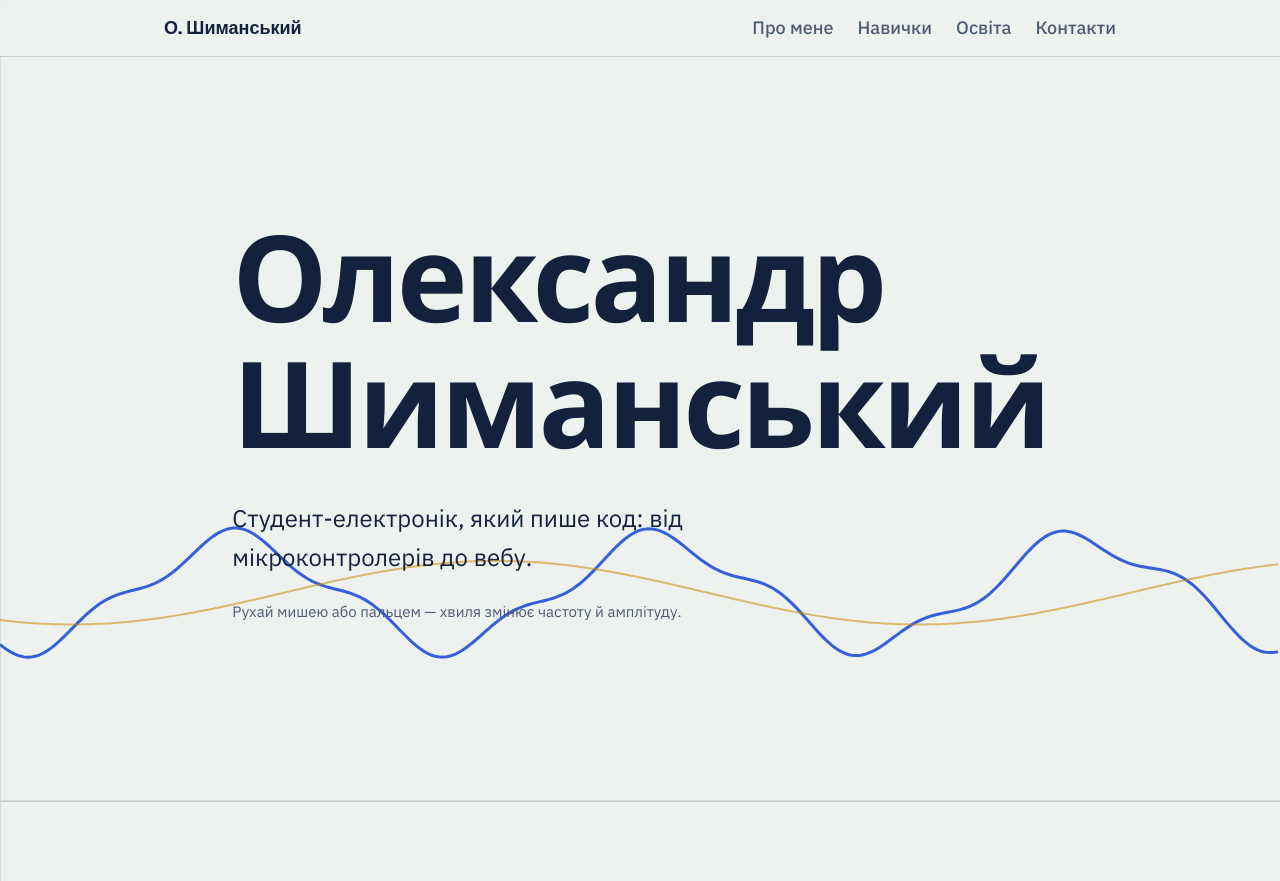
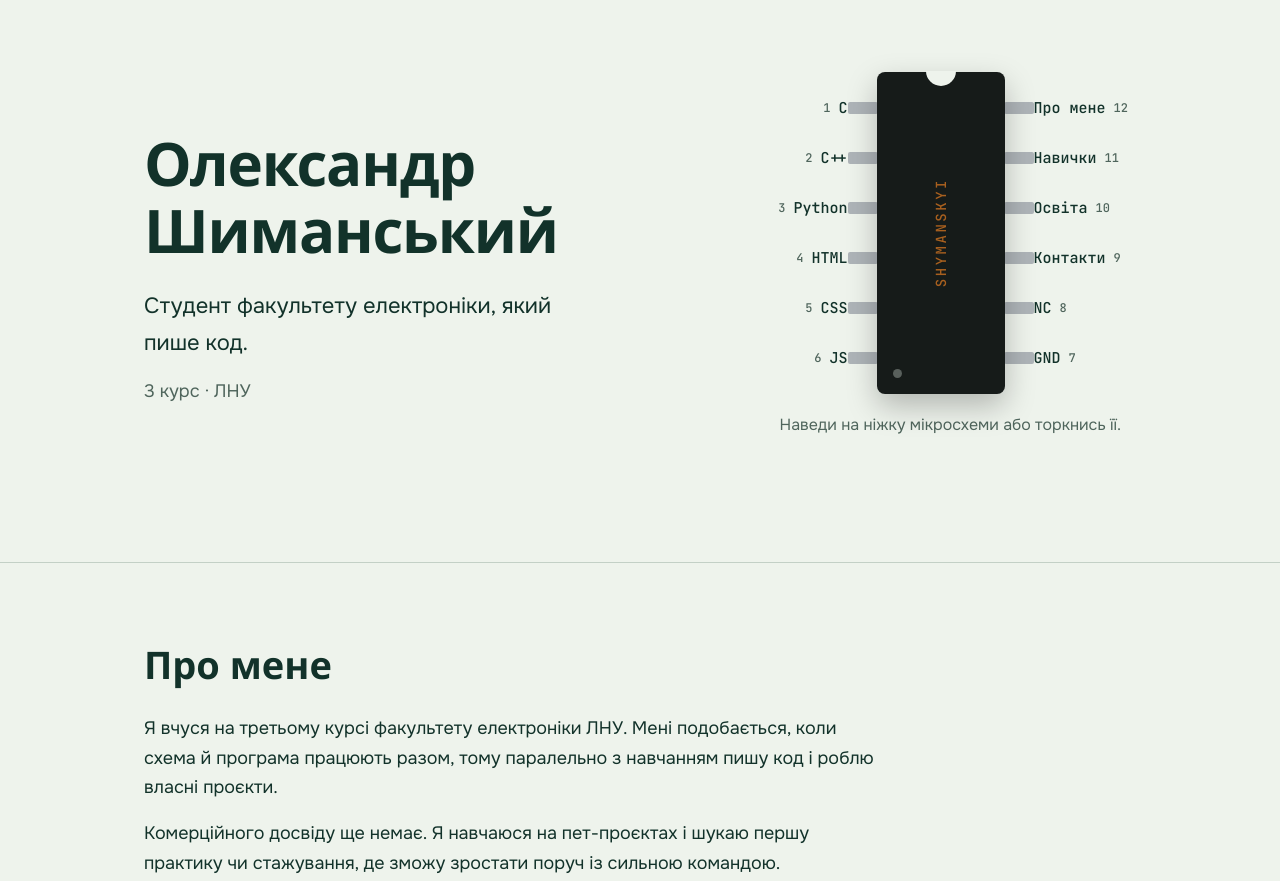
Before and after one commit to AlEx7x7x/CV, a plain HTML site: page index.html in a window 1280 px wide. Shown: the top 881 px of the page. Drawn offline with nearby package versions, Linux system fonts and the light colour scheme; a web font is replaced by a local one.

Commit message:
Second version

```diff
--- a/index.html
+++ b/index.html
@@ -6,18 +6,39 @@
 <title>Олександр Шиманський — CV</title>
 <link rel="preconnect" href="https://fonts.googleapis.com">
 <link rel="preconnect" href="https://fonts.gstatic.com" crossorigin>
-<link href="https://fonts.googleapis.com/css2?family=Bricolage+Grotesque:wght@500;700;800&family=IBM+Plex+Sans:wght@400;500&display=swap" rel="stylesheet">
+<link href="https://fonts.googleapis.com/css2?family=Unbounded:wght@500;700&family=Onest:wght@400;500&family=JetBrains+Mono:wght@500&display=swap" rel="stylesheet">
 <link rel="stylesheet" href="style.css">
 </head>
 <body>
-<nav><div class="wrap"><a class="brand" href="#top">О. Шиманський</a><a href="#about">Про мене</a><a href="#skills">Навички</a><a class="hide" href="#edu">Освіта</a><a href="#contact">Контакти</a></div></nav>
-
-<header class="hero" id="top">
-  <canvas id="wave" aria-hidden="true"></canvas>
+<header class="hero">
   <div class="wrap">
-    <h1 aria-label="Олександр Шиманський"><span data-split>Олександр</span><span data-split>Шиманський</span></h1>
-    <p class="role">Студент-електронік, який пише код: від мікроконтролерів до вебу.</p>
-    <p class="hint">Рухай мишею або пальцем — хвиля змінює частоту й амплітуду.</p>
+    <div>
+      <h1><span>Олександр</span><span>Шиманський</span></h1>
+      <p class="role">Студент факультету електроніки, який пише код.</p>
+      <p class="meta">3 курс · ЛНУ</p>
+    </div>
+    <div class="chipbox">
+      <div class="chip" role="group" aria-label="Мікросхема з моїми навичками">
+        <div class="col">
+          <button class="pin l boot" style="--k:0" data-n="1" data-t="C — низькорівневе програмування"><small>1</small>C<i></i></button>
+          <button class="pin l boot" style="--k:1" data-n="2" data-t="C++ — об’єктно-орієнтоване програмування"><small>2</small>C++<i></i></button>
+          <button class="pin l boot" style="--k:2" data-n="3" data-t="Python — скрипти й швидкі прототипи"><small>3</small>Python<i></i></button>
+          <button class="pin l boot" style="--k:3" data-n="4" data-t="HTML — структура вебсторінок"><small>4</small>HTML<i></i></button>
+          <button class="pin l boot" style="--k:4" data-n="5" data-t="CSS — оформлення й анімації"><small>5</small>CSS<i></i></button>
+          <button class="pin l boot" style="--k:5" data-n="6" data-t="JavaScript — інтерактивність у браузері"><small>6</small>JS<i></i></button>
+        </div>
+        <div class="body"><b>SHYMANSKYI</b></div>
+        <div class="col">
+          <a class="pin r boot" style="--k:6" href="#about" data-n="12" data-t="Про мене — коротко про мене"><i></i>Про мене<small>12</small></a>
+          <a class="pin r boot" style="--k:7" href="#skills" data-n="11" data-t="Навички — повний перелік"><i></i>Навички<small>11</small></a>
+          <a class="pin r boot" style="--k:8" href="#edu" data-n="10" data-t="Освіта — де я вчуся"><i></i>Освіта<small>10</small></a>
+          <a class="pin r boot" style="--k:9" href="#contact" data-n="9" data-t="Контакти — як зі мною зв’язатися"><i></i>Контакти<small>9</small></a>
+          <button class="pin r boot" style="--k:10" data-n="8" data-t="NC — не підключено: комерційного досвіду поки немає"><i></i>NC<small>8</small></button>
+          <button class="pin r boot" style="--k:11" data-n="7" data-t="GND — земля: тут я вчуся й росту"><i></i>GND<small>7</small></button>
+        </div>
+      </div>
+      <p class="readout" id="readout" aria-live="polite">Наведи на ніжку мікросхеми або торкнись її.</p>
+    </div>
   </div>
 </header>
 
@@ -26,36 +47,34 @@
   <h2>Про мене</h2>
   <div class="about">
     <p>Я вчуся на третьому курсі факультету електроніки ЛНУ. Мені подобається, коли схема й програма працюють разом, тому паралельно з навчанням пишу код і роблю власні проєкти.</p>
-    <p>Комерційного досвіду ще немає — вчуся на пет-проєктах і шукаю першу практику чи стажування, де зможу зростати поруч із сильною командою.</p>
+    <p>Комерційного досвіду ще немає. Я навчаюся на пет-проєктах і шукаю першу практику чи стажування, де зможу зростати поруч із сильною командою.</p>
   </div>
 </div></section>
 
 <section id="skills"><div class="wrap">
   <h2>Навички</h2>
-  <div class="grid">
-    <div class="card"><h3>Системні мови</h3><div class="tags"><span>C</span><span>C++</span></div></div>
-    <div class="card"><h3>Скрипти й дані</h3><div class="tags"><span>Python</span></div></div>
-    <div class="card"><h3>Веб</h3><div class="tags"><span>HTML</span><span>CSS</span><span>JavaScript</span></div></div>
-  </div>
+  <dl class="sheet" style="margin:0">
+    <div><dt>Системні мови</dt><dd class="tg"><span>C</span><span>C++</span></dd></div>
+    <div><dt>Скрипти й дані</dt><dd class="tg"><span>Python</span></dd></div>
+    <div><dt>Веб</dt><dd class="tg"><span>HTML</span><span>CSS</span><span>JavaScript</span></dd></div>
+    <div><dt>Досвід</dt><dd>Власні пет-проєкти</dd></div>
+  </dl>
 </div></section>
 
 <section id="edu"><div class="wrap">
   <h2>Освіта</h2>
-  <div class="edu">
-    <b>3 курс</b>
-    <div><b>Факультет електроніки, ЛНУ</b><br><small>Бакалаврська програма, денна форма</small></div>
-  </div>
+  <div class="edu"><b>Факультет електроніки, ЛНУ</b><p>3 курс, бакалаврська програма</p></div>
 </div></section>
 
 <section id="contact"><div class="wrap">
-  <h2>Давайте зв’яжемось</h2>
-  <p style="max-width:50ch;margin:0 0 28px">Пишіть, якщо є пропозиція про практику, стажування чи спільний проєкт.</p>
-  <div class="mail">
+  <h2>Контакти</h2>
+  <p style="max-width:50ch;margin:0 0 26px">Пишіть, якщо є пропозиція про практику, стажування чи спільний проєкт.</p>
+  <div class="actions">
     <a class="btn" href="mailto:sashashymanskyi@gmail.com">Написати листа</a>
     <button class="btn alt" id="copy" type="button">Скопіювати адресу</button>
     <span class="toast" id="toast" role="status">Скопійовано</span>
   </div>
-  <p style="color:var(--muted);margin-top:20px">sashashymanskyi@gmail.com</p>
+  <p style="color:var(--muted);margin-top:18px">sashashymanskyi@gmail.com</p>
 </div></section>
 </main>
 <footer><div class="wrap">© 2026 Олександр Шиманський</div></footer>
--- a/script.js
+++ b/script.js
@@ -1,37 +1,9 @@
-// Oscilloscope wave
-(function(){
-  const cv=document.getElementById('wave'),ctx=cv.getContext('2d');
-  const still=matchMedia('(prefers-reduced-motion: reduce)').matches;
-  let w,h,dpr,t=0,mx=.5,my=.5,fx=.5,fy=.5;
-  function size(){dpr=Math.min(devicePixelRatio||1,2);w=cv.clientWidth;h=cv.clientHeight;cv.width=w*dpr;cv.height=h*dpr;ctx.setTransform(dpr,0,0,dpr,0,0)}
-  addEventListener('resize',size);size();
-  addEventListener('pointermove',e=>{const r=cv.getBoundingClientRect();mx=(e.clientX-r.left)/r.width;my=(e.clientY-r.top)/r.height});
-  function css(n){return getComputedStyle(document.documentElement).getPropertyValue(n).trim()}
-  function trace(col,freq,amp,ph,lw,noise){
-    ctx.beginPath();ctx.lineWidth=lw;ctx.strokeStyle=col;
-    for(let x=0;x<=w;x+=3){
-      const k=x/w;
-      const y=h*.72+Math.sin(k*freq+ph)*amp+Math.sin(k*freq*3.1+ph*1.7)*amp*.22*noise;
-      x?ctx.lineTo(x,y):ctx.moveTo(x,y);
-    }
-    ctx.stroke();
-  }
-  function draw(){
-    fx+=(mx-fx)*.06;fy+=(my-fy)*.06;
-    ctx.clearRect(0,0,w,h);
-    const freq=6+fx*26,amp=18+(1-fy)*70;
-    ctx.globalAlpha=.9;trace(css('--trace'),freq,amp,t,3,1);
-    ctx.globalAlpha=.55;trace(css('--trace2'),freq*.5,amp*.6,-t*.7,2,0);
-    ctx.globalAlpha=1;
-    t+=.025;
-    if(!still)requestAnimationFrame(draw);
-  }
-  draw();
-})();
-// Copy email
+const ro=document.getElementById('readout');
+function show(p){document.querySelectorAll('.pin.on').forEach(x=>x.classList.remove('on'));p.classList.add('on');ro.innerHTML='<b>Pin '+p.dataset.n+'</b> · '+p.dataset.t}
+document.querySelectorAll('.pin').forEach(p=>{['mouseenter','focus','click'].forEach(e=>p.addEventListener(e,()=>show(p)))});
 const btn=document.getElementById('copy'),toast=document.getElementById('toast');
 btn.addEventListener('click',async()=>{
   try{await navigator.clipboard.writeText('sashashymanskyi@gmail.com');toast.textContent='Скопійовано'}
-  catch(e){toast.textContent='Виділіть адресу нижче й скопіюйте'}
+  catch(e){toast.textContent='Скопіюйте адресу нижче'}
   toast.classList.add('on');setTimeout(()=>toast.classList.remove('on'),2200);
 });
--- a/style.css
+++ b/style.css
@@ -1,53 +1,61 @@
 :root{
-  --bg:#eef2ef; --ink:#14213d; --muted:#4d5b73; --grid:#d5ddd9; --trace:#2250d8; --trace2:#c98a00; --card:#f9fbfa; --line:#c3cfca;
+  --bg:#eef3ec; --ink:#12322a; --muted:#4f655c; --line:#c3d0c6; --card:#f8fbf7; --copper:#a8601f; --gold:#c99a12;
+  --chip:#161b19; --chip-ink:#e9f0e6; --pin:#aeb4b8;
   box-sizing:border-box; padding-top:env(safe-area-inset-top,0px); padding-bottom:env(safe-area-inset-bottom,0px);
 }
 @media (prefers-color-scheme:dark){
-  :root:not([data-theme="light"]){--bg:#0f1a2b;--ink:#e7edf6;--muted:#9aabc4;--grid:#1c2b42;--trace:#74a6ff;--trace2:#f0b93a;--card:#142238;--line:#27395a}
+  :root:not([data-theme="light"]){--bg:#0c241e;--ink:#e9f0e6;--muted:#9bb3a8;--line:#1f4a3e;--card:#0f2f27;--copper:#e3a566;--gold:#f0c84a;--chip:#060908;--pin:#8d969b}
 }
-:root[data-theme="dark"]{--bg:#0f1a2b;--ink:#e7edf6;--muted:#9aabc4;--grid:#1c2b42;--trace:#74a6ff;--trace2:#f0b93a;--card:#142238;--line:#27395a}
+:root[data-theme="dark"]{--bg:#0c241e;--ink:#e9f0e6;--muted:#9bb3a8;--line:#1f4a3e;--card:#0f2f27;--copper:#e3a566;--gold:#f0c84a;--chip:#060908;--pin:#8d969b}
+*{box-sizing:border-box}
 html{scroll-behavior:smooth;scroll-padding-top:env(safe-area-inset-top,0px)}
-*{box-sizing:border-box}
-body{margin:0;background:var(--bg);color:var(--ink);font:400 18px/1.6 "IBM Plex Sans",system-ui,sans-serif;
-  background-image:linear-gradient(var(--grid) 1px,transparent 1px),linear-gradient(90deg,var(--grid) 1px,transparent 1px);background-size:48px 48px;background-attachment:fixed}
-h1,h2,h3{font-family:"Bricolage Grotesque","Segoe UI",sans-serif;line-height:1.05;margin:0}
+body{margin:0;background:var(--bg);color:var(--ink);font:400 18px/1.65 Onest,system-ui,sans-serif}
+h1,h2{font-family:Unbounded,"Segoe UI",sans-serif;line-height:1.12;margin:0;font-weight:700}
 a{color:inherit}
-:focus-visible{outline:3px solid var(--trace2);outline-offset:3px}
-.wrap{max-width:1000px;margin:0 auto;padding:0 24px}
-nav{position:sticky;top:env(safe-area-inset-top,0px);z-index:5;background:color-mix(in srgb,var(--bg) 85%,transparent);backdrop-filter:blur(8px);border-bottom:1px solid var(--line)}
-nav .wrap{display:flex;gap:24px;align-items:center;height:56px;font-weight:500}
-nav a{text-decoration:none;color:var(--muted)}
-nav a:hover{color:var(--ink)}
-nav .brand{color:var(--ink);font-family:"Bricolage Grotesque",sans-serif;font-weight:700;margin-right:auto}
-@media(max-width:560px){nav a.hide{display:none}}
-.hero{position:relative;min-height:calc(100svh - 56px);display:flex;align-items:center;overflow:hidden}
-.hero canvas{position:absolute;inset:0;width:100%;height:100%}
-.hero .wrap{position:relative;pointer-events:none}
-.hero h1{font-size:clamp(46px,10vw,120px);font-weight:800;letter-spacing:-.03em}
-.hero h1 span{display:block}
-@keyframes in{to{opacity:1;transform:none}}
-.role{margin:28px 0 0;font-size:clamp(18px,2.4vw,24px);max-width:34ch;opacity:0;animation:in .5s .1s forwards}
-.hint{margin-top:24px;color:var(--muted);font-size:15px;opacity:0;animation:in .5s .25s forwards}
-section{padding:96px 0;border-top:1px solid var(--line)}
-h2{font-size:clamp(32px,5vw,52px);font-weight:700;margin-bottom:32px}
+:focus-visible{outline:3px solid var(--gold);outline-offset:3px}
+.wrap{max-width:1040px;margin:0 auto;padding:0 24px}
+.hero{padding:72px 0 80px}
+.hero .wrap{display:grid;grid-template-columns:1fr auto;gap:56px;align-items:center}
+@media(max-width:860px){.hero .wrap{grid-template-columns:1fr;gap:40px}}
+h1{font-size:clamp(30px,5.2vw,60px);letter-spacing:-.02em}
+h1 span{display:block}
+.role{margin:24px 0 0;max-width:30ch;font-size:clamp(18px,2.2vw,22px)}
+.meta{margin-top:16px;color:var(--muted)}
+.chipbox{justify-self:center}
+.chip{display:flex;align-items:stretch}
+.col{display:flex;flex-direction:column;gap:14px;padding:18px 0}
+.pin{all:unset;box-sizing:border-box;cursor:pointer;display:flex;align-items:center;height:36px;font:500 15px "JetBrains Mono",ui-monospace,monospace;color:var(--ink)}
+.pin small{color:var(--muted);font-size:12px;margin:0 8px}
+.pin i{display:block;width:30px;height:12px;background:var(--pin);border-radius:2px;transition:background .2s,box-shadow .2s}
+.pin.l{justify-content:flex-end}
+.pin.r{justify-content:flex-start}
+.pin:hover i,.pin:focus-visible i,.pin.on i{background:var(--gold);box-shadow:0 0 14px var(--gold)}
+.pin.boot i{animation:boot .5s ease-out both;animation-delay:calc(var(--k)*110ms)}
+@keyframes boot{0%{background:var(--pin)}40%{background:var(--gold);box-shadow:0 0 16px var(--gold)}100%{background:var(--pin);box-shadow:none}}
+.body{position:relative;width:128px;background:var(--chip);color:var(--chip-ink);border-radius:8px;margin:0 -1px;display:flex;align-items:center;justify-content:center;box-shadow:0 12px 30px rgba(0,0,0,.25)}
+.body::before{content:"";position:absolute;top:-1px;left:50%;width:30px;height:15px;margin-left:-15px;border-radius:0 0 15px 15px;background:var(--bg)}
+.body::after{content:"";position:absolute;bottom:16px;left:16px;width:9px;height:9px;border-radius:50%;background:#59605c}
+.body b{writing-mode:vertical-rl;font:500 14px "JetBrains Mono",monospace;letter-spacing:.18em;transform:rotate(180deg);color:var(--copper)}
+.readout{margin-top:18px;min-height:3.4em;max-width:360px;color:var(--muted);font-size:16px;text-align:center}
+.readout b{color:var(--ink);font-family:"JetBrains Mono",monospace;font-weight:500}
+section{padding:80px 0;border-top:1px solid var(--line)}
+h2{font-size:clamp(24px,3.6vw,38px);margin-bottom:28px}
 .about{max-width:62ch}
 .about p{margin:0 0 16px}
-.grid{display:grid;grid-template-columns:repeat(auto-fit,minmax(260px,1fr));gap:20px}
-.card{background:var(--card);border:1px solid var(--line);border-radius:6px;padding:24px;transition:transform .25s,border-color .25s}
-.card:hover{transform:translateY(-4px);border-color:var(--trace)}
-.card h3{font-size:24px;margin-bottom:14px}
-.tags{display:flex;flex-wrap:wrap;gap:8px}
-.tags span{border:1.5px solid var(--trace);border-radius:999px;padding:4px 14px;font-weight:500;transition:background .2s,color .2s}
-.tags span:hover{background:var(--trace);color:var(--bg)}
-.edu{display:grid;grid-template-columns:140px 1fr;gap:8px 32px;max-width:700px}
-.edu b{font-family:"Bricolage Grotesque",sans-serif;font-size:22px}
-.edu small{color:var(--muted);font-size:16px}
-@media(max-width:560px){.edu{grid-template-columns:1fr}}
-.mail{display:inline-flex;gap:12px;flex-wrap:wrap;align-items:center}
-.btn{font:500 18px "IBM Plex Sans",sans-serif;color:var(--bg);background:var(--ink);border:0;border-radius:6px;padding:14px 22px;cursor:pointer;text-decoration:none;transition:transform .15s,background .2s}
+.sheet{border:1px solid var(--line);border-radius:8px;background:var(--card);overflow:hidden;max-width:760px}
+.sheet div{display:grid;grid-template-columns:200px 1fr;gap:8px 24px;padding:16px 22px;border-top:1px solid var(--line)}
+.sheet div:first-child{border-top:0}
+.sheet dt{font-weight:500;color:var(--muted)}
+.sheet dd{margin:0}
+.tg span{display:inline-block;margin:0 8px 6px 0;padding:2px 12px;border:1.5px solid var(--copper);border-radius:999px;font-weight:500}
+@media(max-width:560px){.sheet div{grid-template-columns:1fr;gap:2px}}
+.edu b{font-family:Unbounded,sans-serif;font-size:20px}
+.edu p{margin:6px 0 0;color:var(--muted)}
+.actions{display:flex;gap:12px;flex-wrap:wrap;align-items:center}
+.btn{font:500 17px Onest,sans-serif;color:var(--bg);background:var(--ink);border:1.5px solid var(--ink);border-radius:8px;padding:14px 22px;cursor:pointer;text-decoration:none;transition:transform .15s}
 .btn:hover{transform:translateY(-2px)}
-.btn.alt{background:transparent;color:var(--ink);border:1.5px solid var(--ink)}
-.toast{margin-left:4px;color:var(--trace);font-weight:500;opacity:0;transition:opacity .25s}
+.btn.alt{background:transparent;color:var(--ink)}
+.toast{color:var(--copper);font-weight:500;opacity:0;transition:opacity .25s}
 .toast.on{opacity:1}
-footer{padding:32px 0 48px;color:var(--muted);font-size:15px;border-top:1px solid var(--line)}
-@media(prefers-reduced-motion:reduce){*{animation-duration:.01ms!important;animation-delay:0ms!important;transition:none!important;scroll-behavior:auto!important}}
+footer{padding:28px 0 44px;border-top:1px solid var(--line);color:var(--muted);font-size:15px}
+@media(prefers-reduced-motion:reduce){*{animation:none!important;transition:none!important;scroll-behavior:auto!important}}
```
